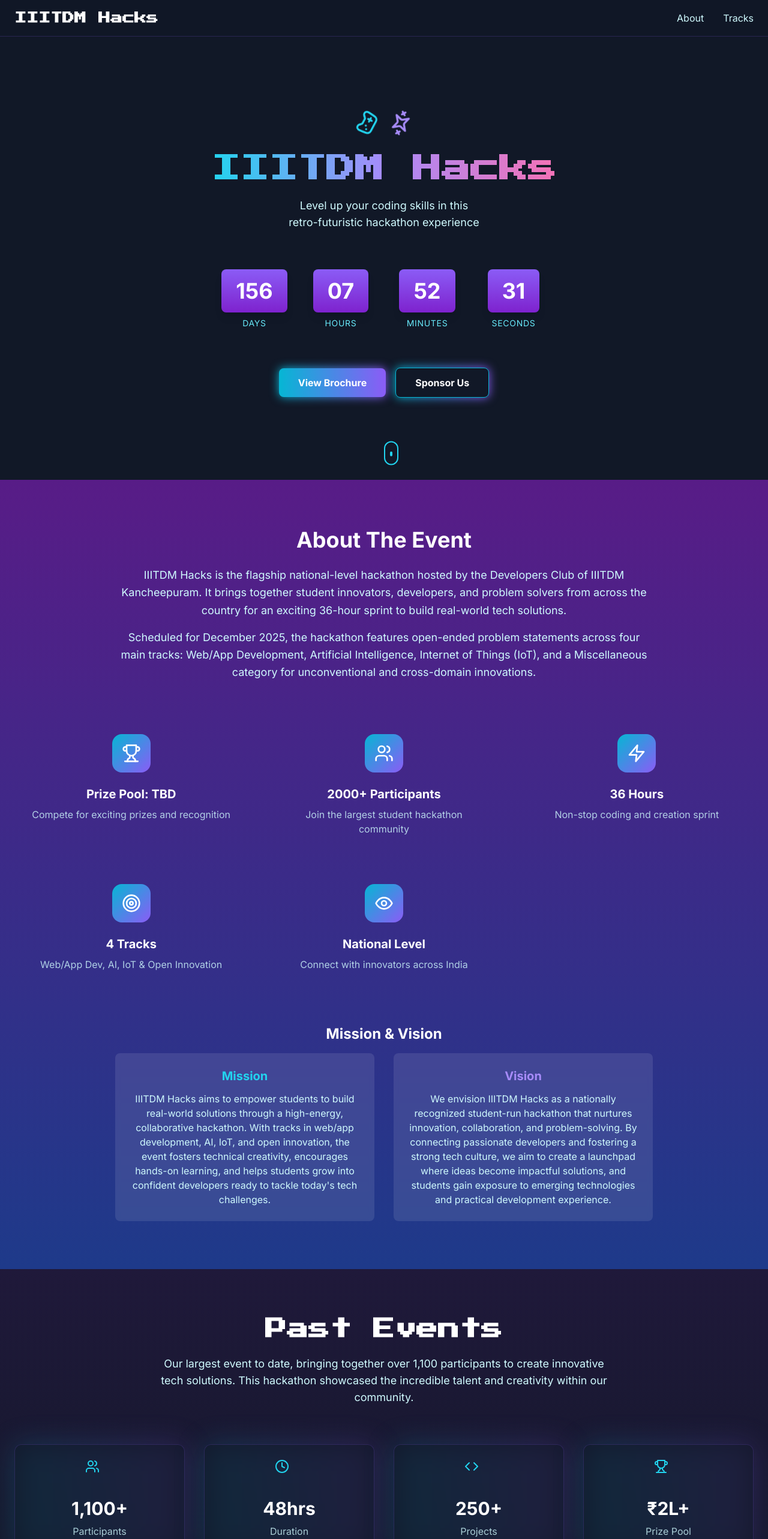
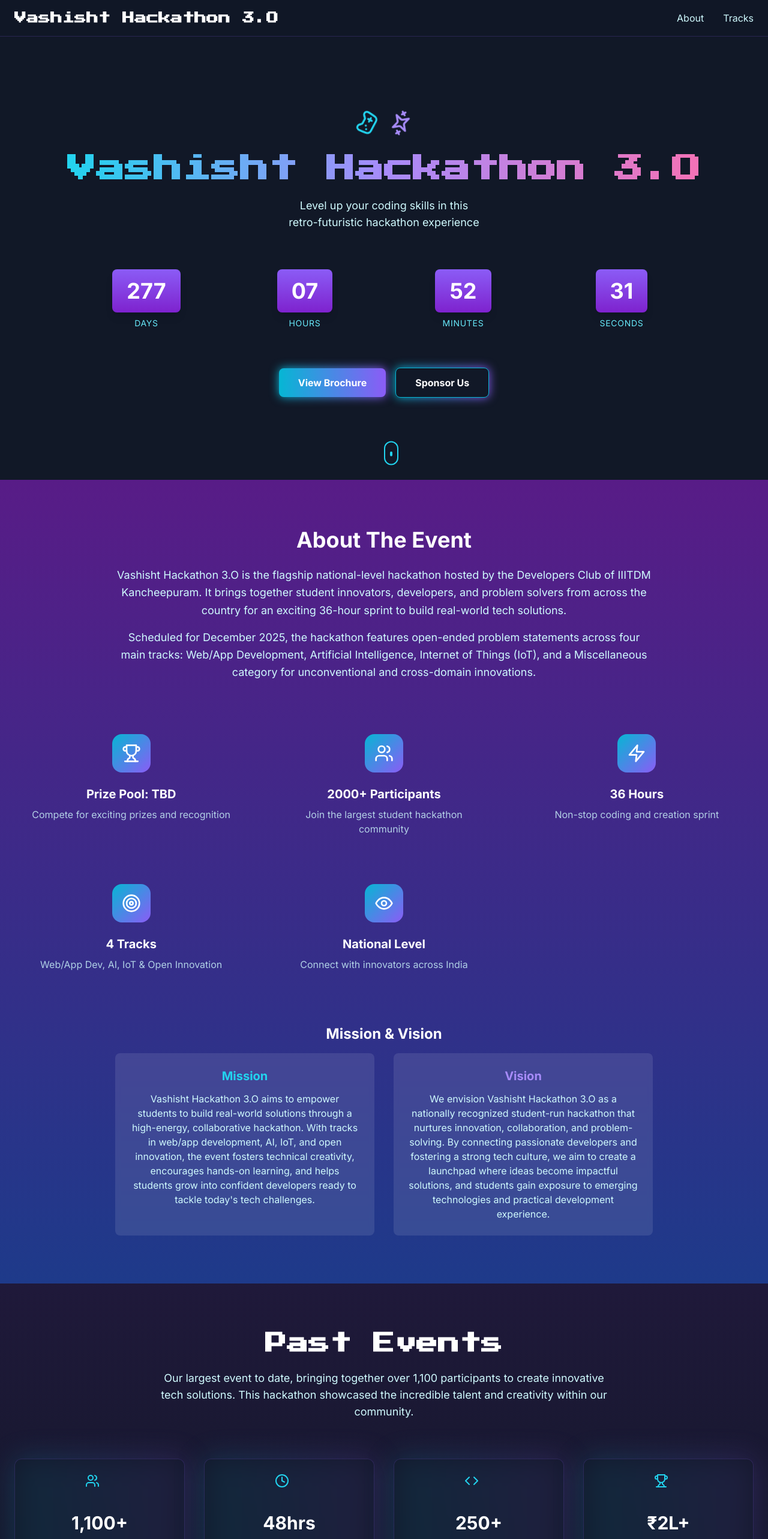
Before and after one commit to DevClubIIITDM/IIITDM_HACKS, a Next.js app: page / in a window 1280 px wide. Shown: the top 2566 px of the page at 60% size. Built offline with nearby package versions, Linux system fonts and the light colour scheme.

Commit message:
Update project branding to Vashisht Hackathon 3.O, including changes to title, description, and author in package.json, layout.tsx, About.tsx, Footer.tsx, Header.tsx, Sponsor.tsx, and Timer.tsx.

```diff
--- a/app/layout.tsx
+++ b/app/layout.tsx
@@ -10,7 +10,7 @@
 })
 
 export const metadata: Metadata = {
-  title: 'IIITDM Hacks',
+  title: 'Vashisht Hackathon 3.O',
   description: 'A retro-futuristic hackathon experience',
 }
 
--- a/components/About.tsx
+++ b/components/About.tsx
@@ -41,7 +41,7 @@
         >
           <h2 className="text-4xl font-bold text-white mb-6">About The Event</h2>
           <p className="text-cyan-100 text-lg leading-relaxed">
-            IIITDM Hacks is the flagship national-level hackathon hosted by the Developers Club of
+            Vashisht Hackathon 3.O is the flagship national-level hackathon hosted by the Developers Club of
             IIITDM Kancheepuram. It brings together student innovators, developers, and problem
             solvers from across the country for an exciting 36-hour sprint to build real-world tech solutions.
           </p>
@@ -84,7 +84,7 @@
             <div className="bg-white/10 backdrop-blur-sm rounded-lg p-6">
               <h4 className="text-xl font-bold text-cyan-400 mb-3">Mission</h4>
               <p className="text-cyan-100">
-                IIITDM Hacks aims to empower students to build real-world solutions through a high-energy,
+                Vashisht Hackathon 3.O aims to empower students to build real-world solutions through a high-energy,
                 collaborative hackathon. With tracks in web/app development, AI, IoT, and open innovation,
                 the event fosters technical creativity, encourages hands-on learning, and helps students
                 grow into confident developers ready to tackle today&apos;s tech challenges.
@@ -93,7 +93,7 @@
             <div className="bg-white/10 backdrop-blur-sm rounded-lg p-6">
               <h4 className="text-xl font-bold text-purple-400 mb-3">Vision</h4>
               <p className="text-cyan-100">
-                We envision IIITDM Hacks as a nationally recognized student-run hackathon that nurtures
+                We envision Vashisht Hackathon 3.O as a nationally recognized student-run hackathon that nurtures
                 innovation, collaboration, and problem-solving. By connecting passionate developers and
                 fostering a strong tech culture, we aim to create a launchpad where ideas become impactful
                 solutions, and students gain exposure to emerging technologies and practical development experience.
--- a/components/Footer.tsx
+++ b/components/Footer.tsx
@@ -18,7 +18,7 @@
         <div className="grid grid-cols-1 md:grid-cols-3 gap-12">
           <div>
             <h3 className="text-2xl font-bold text-transparent bg-clip-text bg-gradient-to-r from-cyan-400 via-purple-400 to-pink-400 mb-4 pixel-font">
-              IIITDM Hacks
+              Vashisht Hackathon 3.O
             </h3>
             <p className="text-gray-300 mb-4 leading-relaxed">
               Join us for an epic hackathon experience where innovation meets
@@ -95,7 +95,7 @@
         </div>
 
         <div className="border-t border-gradient-to-r from-cyan-400/20 via-purple-400/20 to-pink-400/20 mt-12 pt-8 text-center">
-          <p className="text-gray-400">© 2025 IIITDM Hacks. All rights reserved.</p>
+          <p className="text-gray-400">© 2025 Vashisht Hackathon 3.O. All rights reserved.</p>
         </div>
       </div>
     </footer>
--- a/components/Header.tsx
+++ b/components/Header.tsx
@@ -36,7 +36,7 @@
             whileHover={{ scale: 1.05 }}
             className="text-lg sm:text-xl font-bold text-white pixel-font"
           >
-            IIITDM Hacks
+            Vashisht Hackathon 3.O
           </motion.div>
           <Navigation />
         </div>
@@ -68,8 +68,7 @@
               animate={{ opacity: 1, y: 0 }}
               className="text-3xl sm:text-4xl md:text-5xl font-bold text-transparent bg-clip-text bg-gradient-to-r from-cyan-400 via-purple-400 to-pink-400 pixel-font leading-tight"
             >
-              <span className="block sm:inline">IIITDM</span>{" "}
-              <span className="block sm:inline">Hacks</span>
+              <span className="block sm:inline">Vashisht Hackathon 3.O</span>
             </motion.h1>
 
             <motion.div
--- a/components/Sponsor.tsx
+++ b/components/Sponsor.tsx
@@ -112,7 +112,7 @@
     >
       <div className="container mx-auto px-4 md:px-6">
         <h2 className="text-2xl md:text-4xl pt-6 md:pt-12 font-bold text-transparent bg-clip-text bg-gradient-to-r from-purple-400 via-pink-400 to-cyan-400 mb-4 md:mb-6 pixel-font">
-          IIITDM Hacks Sponsors
+          Vashisht Hackathon 3.O Sponsors
         </h2>
 
         <motion.div
@@ -144,7 +144,7 @@
             Want to Sponsor?
           </h3>
           <p className="text-cyan-100/80 mb-8 text-sm md:text-base">
-            Partner with IIITDM Hacks to connect with exceptional talent and support the future of technology.
+            Partner with Vashisht Hackathon 3.O to connect with exceptional talent and support the future of technology.
           </p>
           <SponsorUs formLink="mailto:devclub@iiitdm.ac.in" />
         </div>
--- a/components/Timer.tsx
+++ b/components/Timer.tsx
@@ -2,7 +2,7 @@
 import { useCountdown } from '../hooks/useCountdown';
 
 export const Timer = () => {
-  const timeLeft = useCountdown(new Date('2025-12-01T00:00:00'));
+  const timeLeft = useCountdown(new Date('2026-04-01T00:00:00'));
 
   return (
     <div className="grid grid-cols-2 sm:grid-cols-4 my-12 justify-items-center">
--- a/package.json
+++ b/package.json
@@ -1,7 +1,7 @@
 {
   "name": "iiitdm-hacks",
   "version": "1.0.0",
-  "description": "IIITDM Hacks - A retro-futuristic hackathon experience",
+  "description": "Vashisht Hackathon 3.O - A retro-futuristic hackathon experience",
   "private": true,
   "scripts": {
     "dev": "next dev",
@@ -42,6 +42,6 @@
     "tailwindcss",
     "framer-motion"
   ],
-  "author": "IIITDM Hacks Team",
+  "author": "Vashisht Hackathon 3.O Team",
   "license": "MIT"
 }
```
